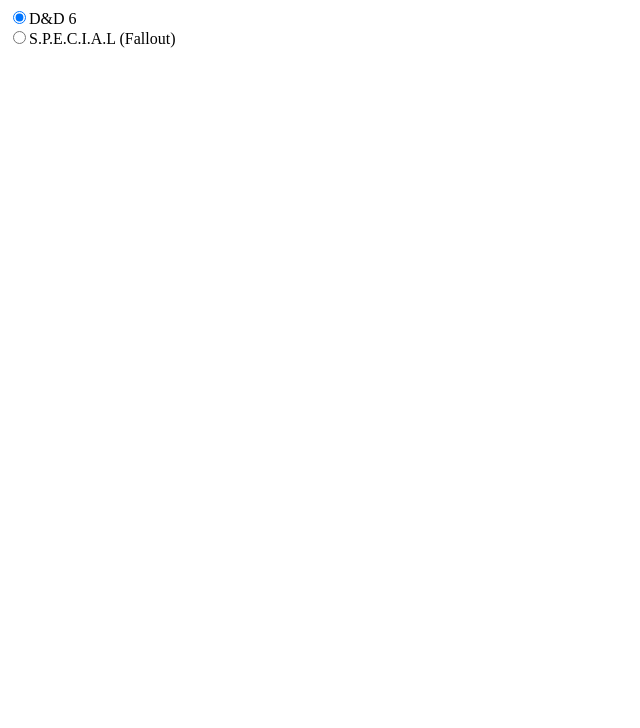
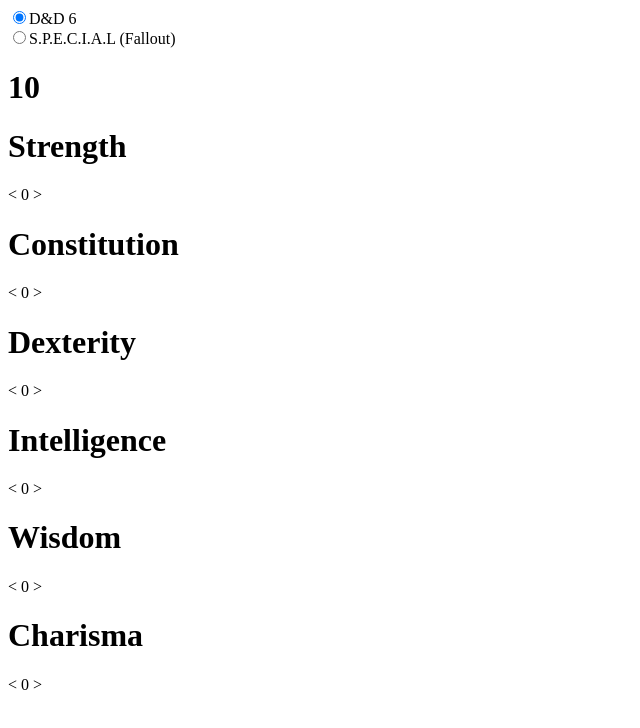
Before and after one commit to WoahJo/character-creator, a React (Vite) app: page / in a window 1280 px wide. Shown: the top 728 px of the page, without its empty margins (0-640 px from the left). Built offline with nearby package versions, Linux system fonts and the light colour scheme.

Commit message:
attributes change upon selection, number selection uses arrows, stats are generated based on attributes

```diff
--- a/src/App.jsx
+++ b/src/App.jsx
@@ -3,7 +3,7 @@ import './App.css'
 import Form from './Form';
 
 function App() {
-  const [attributes, setAttributes] = useState([])
+  const [attributes, setAttributes] = useState(['Strength', 'Constitution', 'Dexterity', 'Intelligence', 'Wisdom', 'Charisma']);
 
 
   // ALSO NEED STAT NUMBERS!
@@ -16,6 +16,7 @@ function App() {
   const onSpec = () => {
     console.log('Setting SPECIAL');
     setAttributes(['Strength', 'Perception', 'Endurance', 'Charisma', 'Intelligence', 'Agility', 'Luck']);
+    console.log(attributes);
   }
   return (
     <>
--- a/src/Form.jsx
+++ b/src/Form.jsx
@@ -1,43 +1,71 @@
 // import React from "react";
 import PropTypes from "prop-types";
-import { useState } from "react";
+import { useEffect, useState } from "react";
+// import { useState } from "react";
 import { v4 as uuidv4 } from "uuid";
 
 export default function Form(props) {
     const { attributes } = props;
-    const [stat1, setStat1] = useState(0);
+    const [points, setPoints] = useState(10);
+    // takes attributes and adds them to an object as keys and sets each value to 0, the object is then used as the state
+    // const [stats, setStats] = useState(
+    //     attributes.reduce((acc, attribute) => {
+    //       acc[attribute] = 0;
+    //       return acc;
+    //     }, {})
+    //   );
 
-    const statItems = attributes.map((prop) =>
-        <div key={uuidv4()} id="formValues">
-            <p>{prop}</p>
-            <input type="number" onClick={(e)=> handlePoint(e)}/>
-        </div>
-        )
-        console.log(statItems);
+    const [stats, setStats] = useState({});
 
-    const handlePoint = (e) => {
-        const attr = e.target.previousSibling.textContent;
+    useEffect(() => {
+        setStats(
+            attributes.reduce((acc, attribute) => {
+                acc[attribute] = 0;
+                return acc;
+            }, {})
+        );
+        setPoints(10)
+    }, [attributes])
 
-        switch (true) {
-            case attr === 'Strength':
-                setStat1(stat1 + e.target.value)
-
-                break;
-
-            default:
-                break;
+    const less = (attr) => {
+        if(stats[attr] > 0) {
+            setStats((prevStats) => ({
+                ...prevStats,
+                [attr]: prevStats[attr] - 1,
+            }))
+            setPoints(points + 1);
         }
     }
 
+    const add = (attr) => {
+        if(points > 0) {
+            setStats((prevStats) => ({
+                ...prevStats,
+                [attr]: prevStats[attr] + 1,
+            }))
+            setPoints(points - 1);
+        }
+    }
+
+    const changeStat = (attr, dir) => {
+        dir(attr);
+    }
+
+    const attrs = Object.keys(stats).map((attr) => (
+        <div key={uuidv4()}>
+          <h1>{attr}</h1>
+          <div>
+            <span onClick={() => changeStat(attr, less)}> &lt; </span>
+            {stats[attr]}
+            <span onClick={() => changeStat(attr, add)}> &gt; </span>
+          </div>
+        </div>
+      ));
+
     return (
         <>
-            {statItems}
-            {/* {attributes.map((prop) => (
-                <div key={prop.id} id="formValues">
-                    <h1>{prop.attr}</h1>
-                    <input type="number" />
-                </div>
-            ))}  */}
+            <h1>{points}</h1>
+            <div>{attrs}</div>
         </>
     );
 }
```
